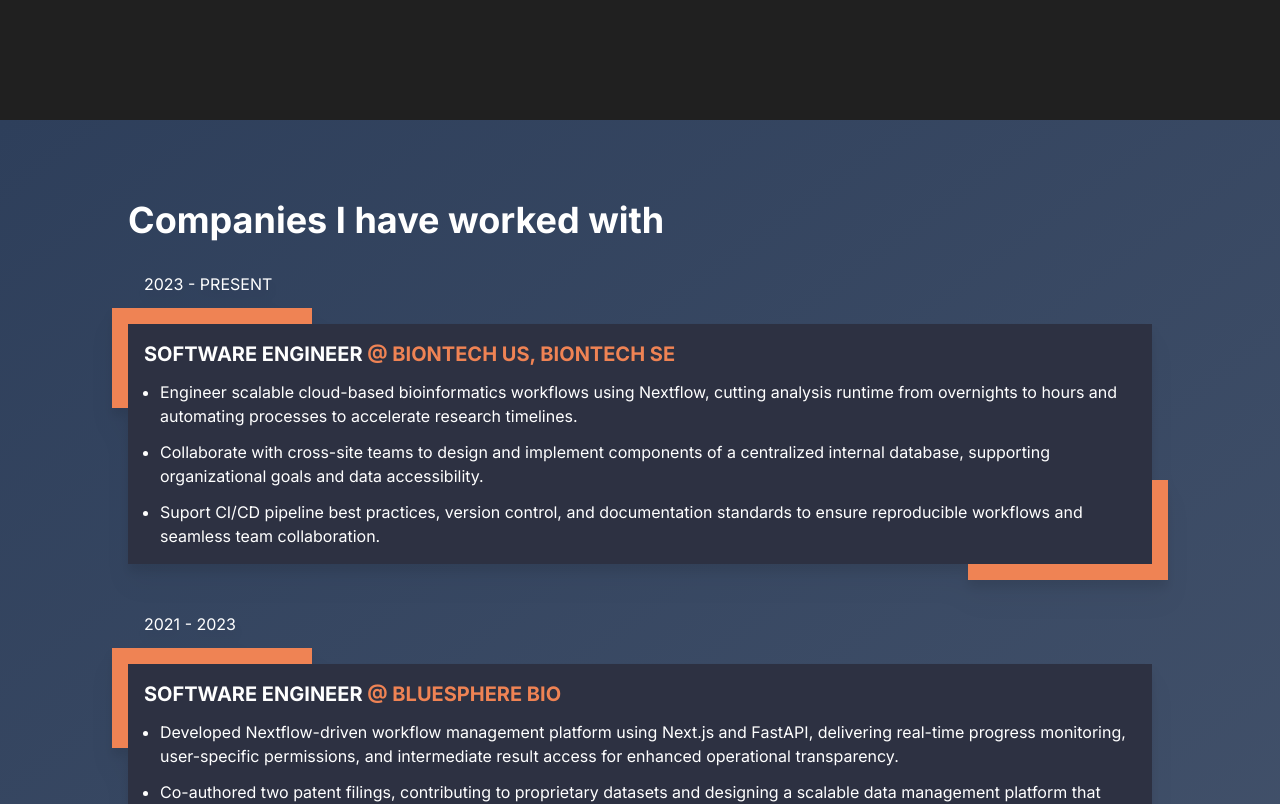
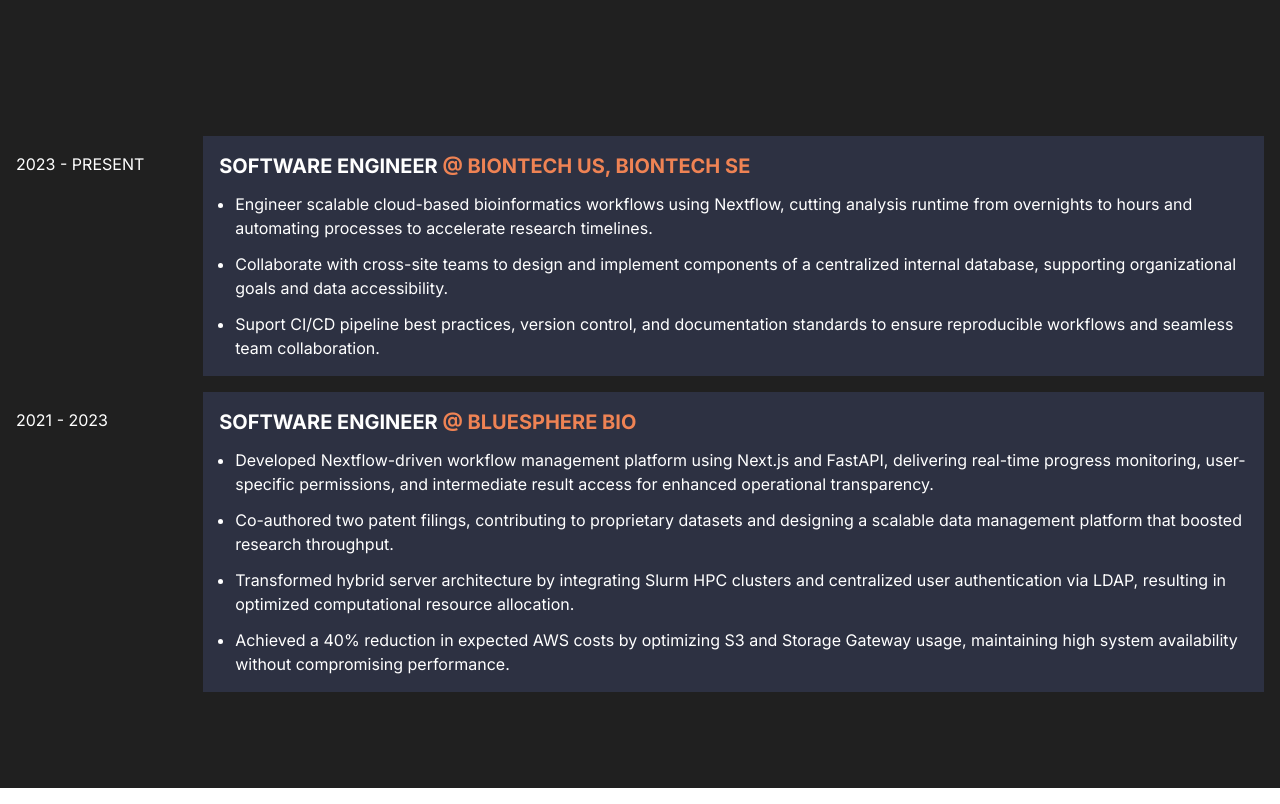
Before and after one commit to JaeungJayJang/personal_website, a Next.js app: page / in a window 1280 px wide. Shown: the part 680-1484 px from the top of the page. Built offline with nearby package versions, Linux system fonts and the light colour scheme.

Commit message:
feat: enhance Experiences component layout and add long description support

```diff
--- a/app/components/experiences.tsx
+++ b/app/components/experiences.tsx
@@ -10,6 +10,7 @@
     start_date: Date;
     end_date: Date | undefined;
     descriptions: Array<string>;
+    description_long: String;
     skills: Array<string>;
 }
 
@@ -27,19 +28,23 @@
     return (
         // <div className="relative flex p-4 justify-center bg-primary z-0">
         //     <div className="flex flex-col justify-center h-full py-16 max-w-screen-lg text-white">
-        <Container id="experiences" color="primary">
-            <div className="flex flex-col justify-center items-left gap-4">
-                <h2 className="text-4xl font-bold">Companies I have worked with</h2>
-                <div className="flex flex-col gap-4 drop-shadow-xl">
+        <div id="about" className="h-full bg-background">
+            <div className="flex flex-col justify-center items-center gap-4 p-4 bg-background">
+                <div className="flex flex-row justify-center h-full pb-20 max-w-screen-xl text-white w-full">
+                    <div className="w-full flex flex-col gap-4">
                         {data &&
                             data.map((experneice, i) => {
                                 const startDate = new Date(experneice.start_date)
                                 const endDate = experneice.end_date ? new Date(experneice.end_date).getFullYear() : "present".toUpperCase();
+
                                 return (
-                                <div key={`experience_${i}`} className="flex flex-col py-4 gap-7">
-                                    <p className="pl-4">
+                                    <div key={`experience_${i}`} className="flex flex-col lg:flex-row w-full">
+                                        <div className="py-4 min-w-[15%]">
+                                            <p className="">
                                                 {startDate.getFullYear()} - {endDate}
                                             </p>
+                                        </div>
+                                        <div className="w-full">
                                             <CompanyCard
                                                 role={experneice.role}
                                                 company_name={experneice.company_name}
@@ -47,15 +52,18 @@
                                                 start_date={experneice.start_date}
                                                 end_date={experneice.end_date}
                                                 descriptions={experneice.descriptions}
+                                                description_long={experneice.description_long}
                                                 skills={experneice.skills}
                                             />
+                                        </div>
                                     </div>
                                 )
                             })
                         }
                     </div>
                 </div>
-        </Container>
+            </div>
+        </div>
     )
 }
 
```
Lines whose indentation alone changed are shown as unchanged.
